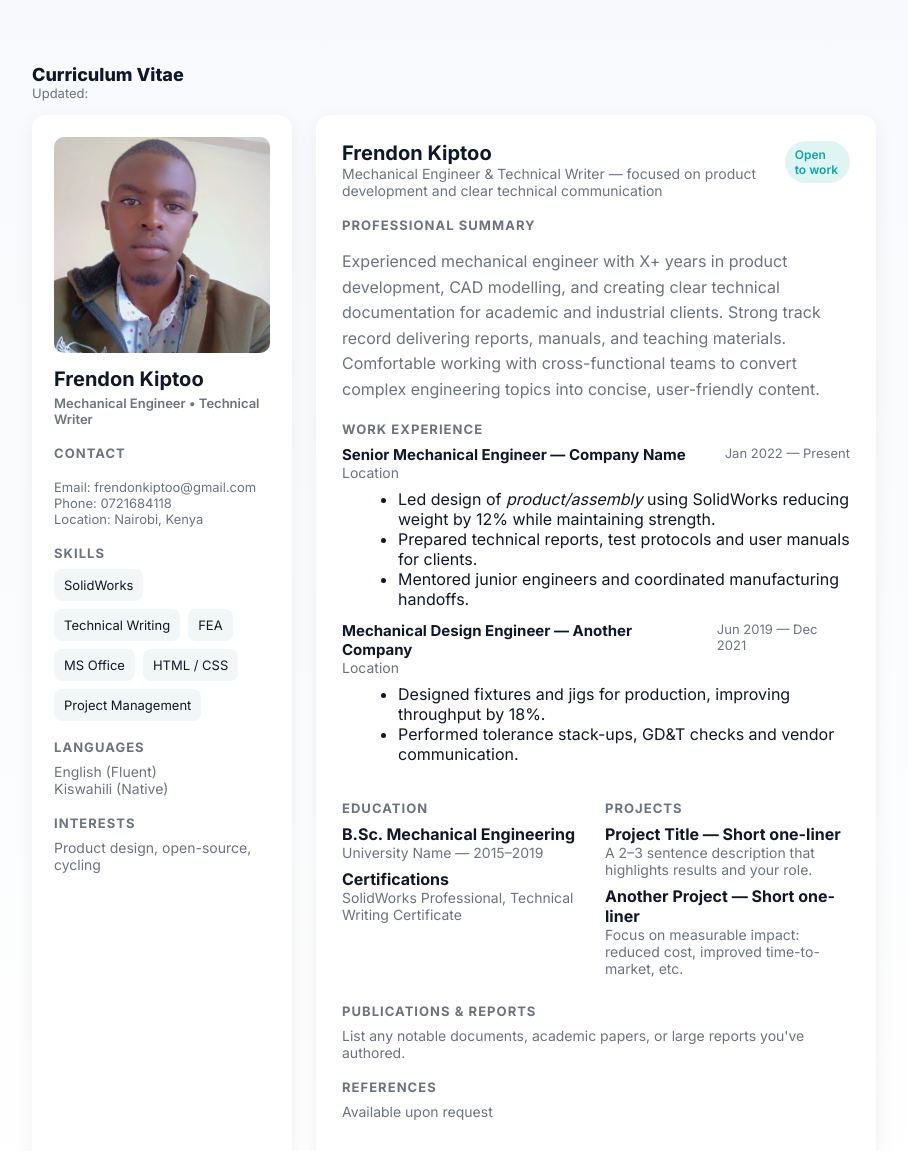
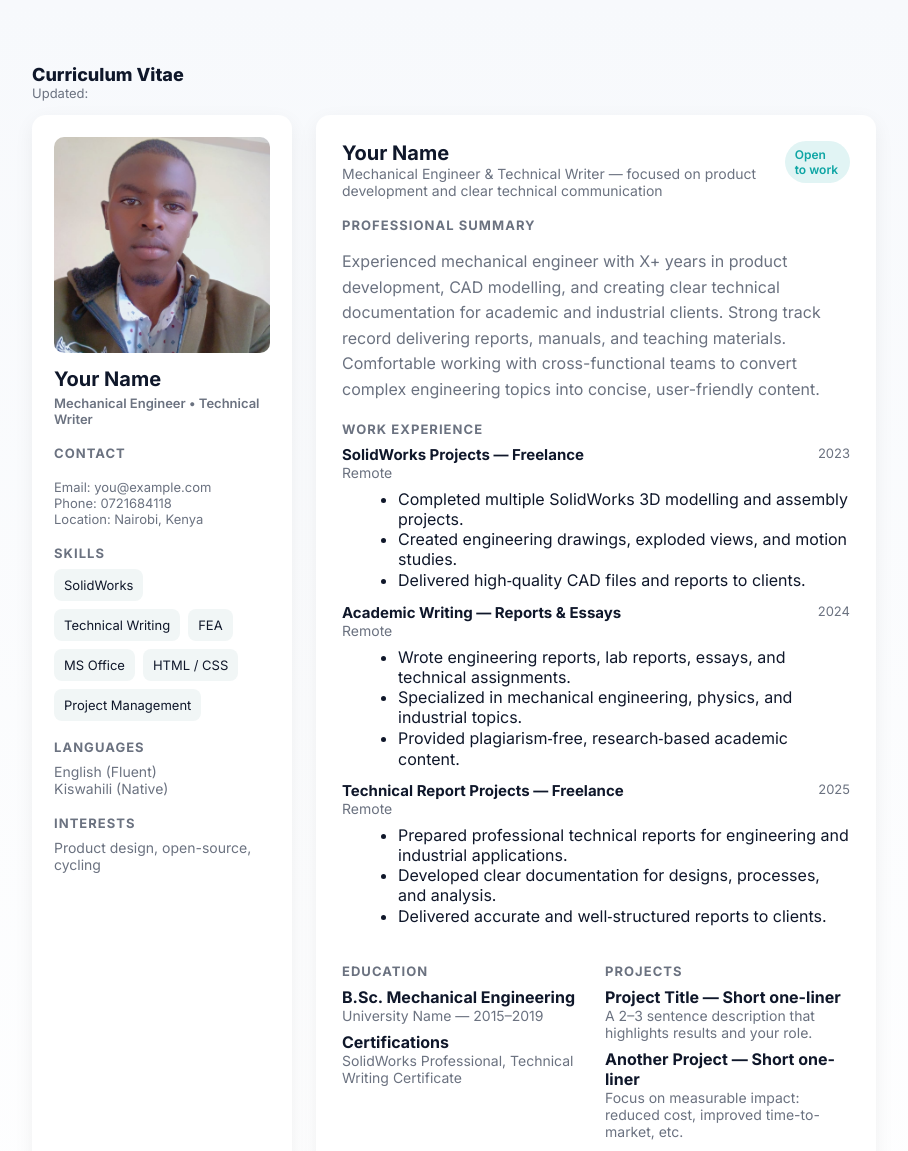
Before and after one commit to brandon-gunry/frendon, a plain HTML site: page index.html in a window 1280 px wide. Shown: the top 1151 px of the page, without its empty margins (186-1094 px from the left). Drawn offline with Linux system fonts and the light colour scheme.

Commit message:
Update index.html

```diff
--- a/index.html
+++ b/index.html
@@ -72,12 +72,12 @@
     <div class="cv">
       <aside class="side">
         <img class="photo" src="WhatsApp Image 2025-11-22 at 22.52.08_7a0c31fd.jpg" alt="Profile Photo" />
-        <div class="name">Frendon Kiptoo</div>
+        <div class="name">Your Name</div>
         <div class="title">Mechanical Engineer • Technical Writer</div>
 
         <div class="section-title">Contact</div>
         <div class="contact">
-          <div>Email: <a href="mailto:frendonkiptoo@gmail.com">frendonkiptoo@gmail.com</a></div>
+          <div>Email: <a href="mailto:frendonkiptoo@gmail.com">you@example.com</a></div>
           <div>Phone: 0721684118</div>
           <div>Location: Nairobi, Kenya</div>
 
@@ -104,7 +104,7 @@
         <div class="item">
           <div style="display:flex;justify-content:space-between;align-items:start;gap:12px">
             <div>
-              <h2 style="margin:0;font-size:20px">Frendon Kiptoo</h2>
+              <h2 style="margin:0;font-size:20px">Your Name</h2>
               <div class="muted">Mechanical Engineer & Technical Writer — focused on product development and clear technical communication</div>
             </div>
             <div class="pill">Open to work</div>
@@ -121,30 +121,47 @@
 
           <div class="job">
             <div>
-              <h4>Senior Mechanical Engineer — Company Name</h4>
-              <div class="muted">Location</div>
+              <h4>SolidWorks Projects — Freelance</h4>
+              <div class="muted">Remote</div>
             </div>
-            <div class="period">Jan 2022 — Present</div>
+            <div class="period">2023</div>
           </div>
           <ul>
-            <li>Led design of <em>product/assembly</em> using SolidWorks reducing weight by 12% while maintaining strength.</li>
-            <li>Prepared technical reports, test protocols and user manuals for clients.</li>
-            <li>Mentored junior engineers and coordinated manufacturing handoffs.</li>
+            <li>Completed multiple SolidWorks 3D modelling and assembly projects.</li>
+            <li>Created engineering drawings, exploded views, and motion studies.</li>
+            <li>Delivered high‑quality CAD files and reports to clients.</li>
           </ul>
 
           <div style="height:12px"></div>
 
           <div class="job">
             <div>
-              <h4>Mechanical Design Engineer — Another Company</h4>
-              <div class="muted">Location</div>
+              <h4>Academic Writing — Reports & Essays</h4>
+              <div class="muted">Remote</div>
             </div>
-            <div class="period">Jun 2019 — Dec 2021</div>
+            <div class="period">2024</div>
           </div>
           <ul>
-            <li>Designed fixtures and jigs for production, improving throughput by 18%.</li>
-            <li>Performed tolerance stack-ups, GD&T checks and vendor communication.</li>
+            <li>Wrote engineering reports, lab reports, essays, and technical assignments.</li>
+            <li>Specialized in mechanical engineering, physics, and industrial topics.</li>
+            <li>Provided plagiarism‑free, research‑based academic content.</li>
           </ul>
+
+          <div style="height:12px"></div>
+
+          <div class="job">
+            <div>
+              <h4>Technical Report Projects — Freelance</h4>
+              <div class="muted">Remote</div>
+            </div>
+            <div class="period">2025</div>
+          </div>
+          <ul>
+            <li>Prepared professional technical reports for engineering and industrial applications.</li>
+            <li>Developed clear documentation for designs, processes, and analysis.</li>
+            <li>Delivered accurate and well‑structured reports to clients.</li>
+          </ul>
+
         </div>
 
         <div class="item">
```
